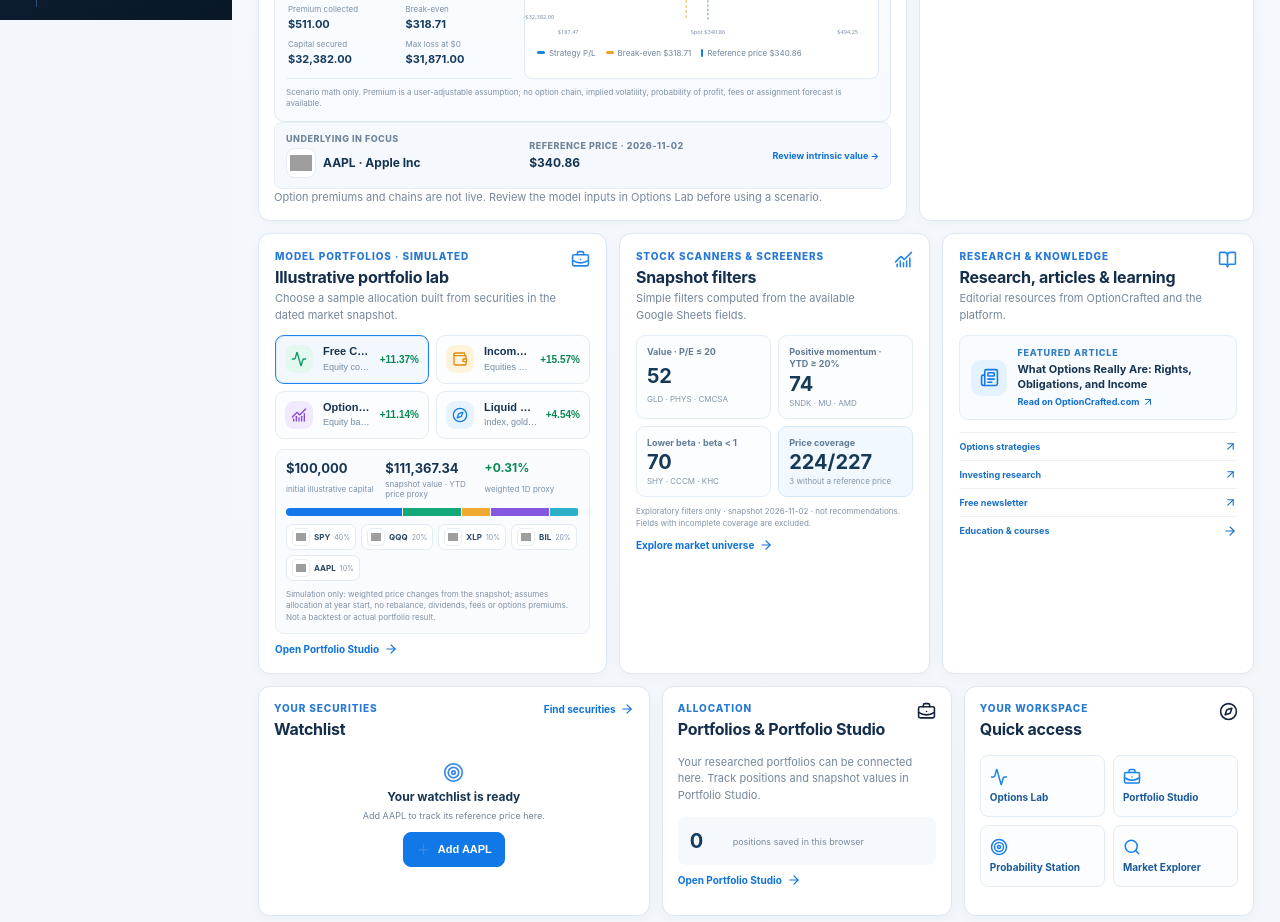
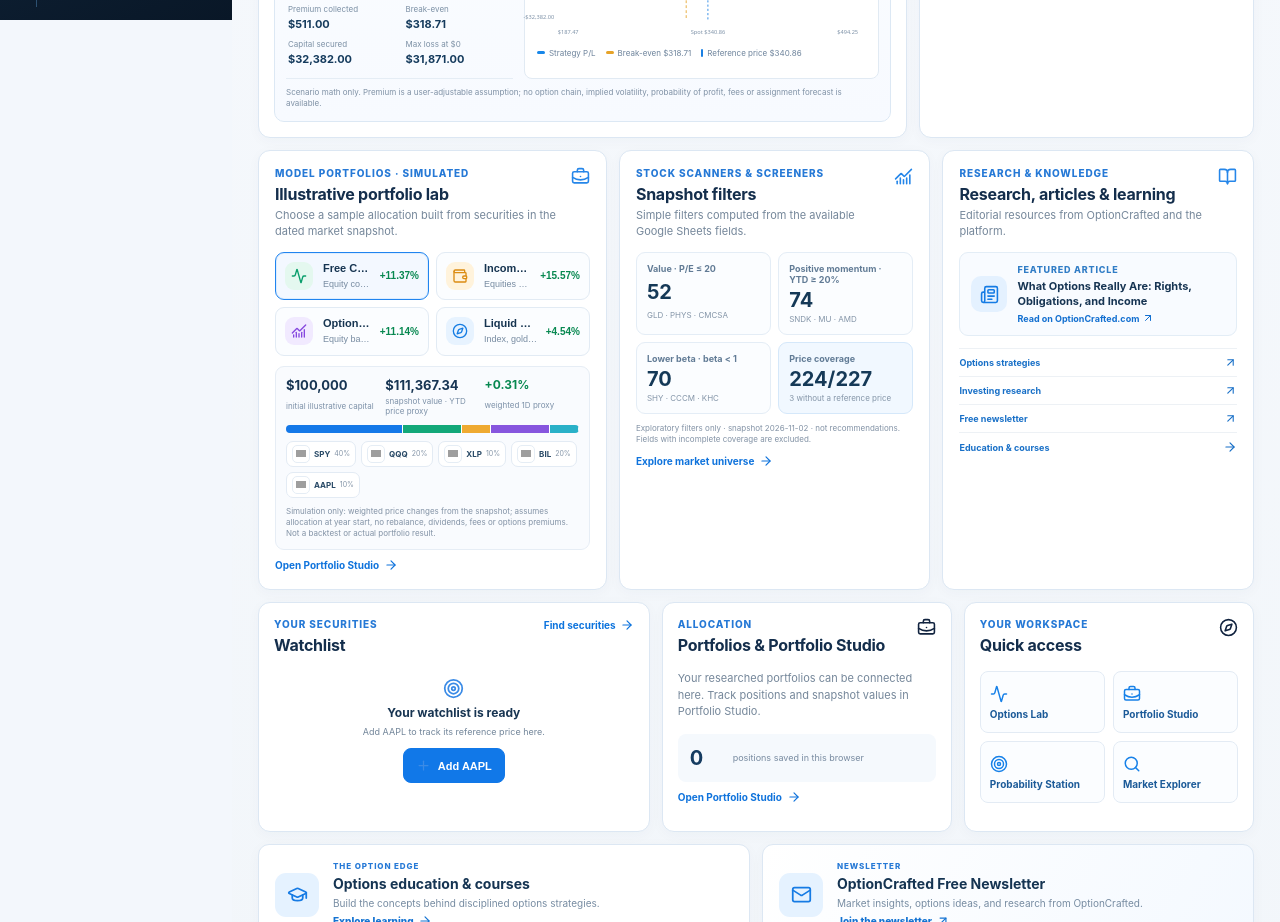
Before and after one commit to piergiorgiorocchini-maker/optioncrafted-tools-demo, a React (Vite) app in the folder platform-app/: page / in a window 1280 px wide. Shown: the part 780-1702 px from the top of the page. Built offline with nearby package versions, Linux system fonts and the light colour scheme; grey boxes are pictures that could not be loaded.

Commit message:
Remove duplicate underlying summary from Home

```diff
--- a/platform-app/src/components/HomeDashboard.tsx
+++ b/platform-app/src/components/HomeDashboard.tsx
@@ -154,8 +154,6 @@ export function HomeDashboard({ticker,asset,name,valuation,onSelect}:{ticker:str
      </div>
      <small className="home-demo-disclaimer">Scenario math only. Premium is a user-adjustable assumption; no option chain, implied volatility, probability of profit, fees or assignment forecast is available.</small>
     </div>
-    <div className="home-underlying"><div><span>UNDERLYING IN FOCUS</span><strong className="home-underlying-security"><SecurityLogo ticker={ticker}/>{ticker} · {name}</strong></div><div><span>REFERENCE PRICE · {asset?.priceDate??"N/D"}</span><strong>{getMoney(marketPrice,asset?.currency)}</strong></div><NavLink to="/valuation/dcf">Review intrinsic value →</NavLink></div>
-    <p className="home-data-note">Option premiums and chains are not live. Review the model inputs in Options Lab before using a scenario.</p>
    </article>
    <article className="home-card home-valuation-card">
     <header className="home-card-heading"><div><span className="home-eyebrow">PRICE VS. VALUE</span><h3 className="home-security-heading"><SecurityLogo ticker={ticker}/>{name} · {ticker}</h3><p>DCF base scenario · per share</p></div><button type="button" className="home-add-watch" onClick={addToWatchlist} aria-label={"Add "+ticker+" to watchlist"}><Plus size={16}/></button></header>
```
